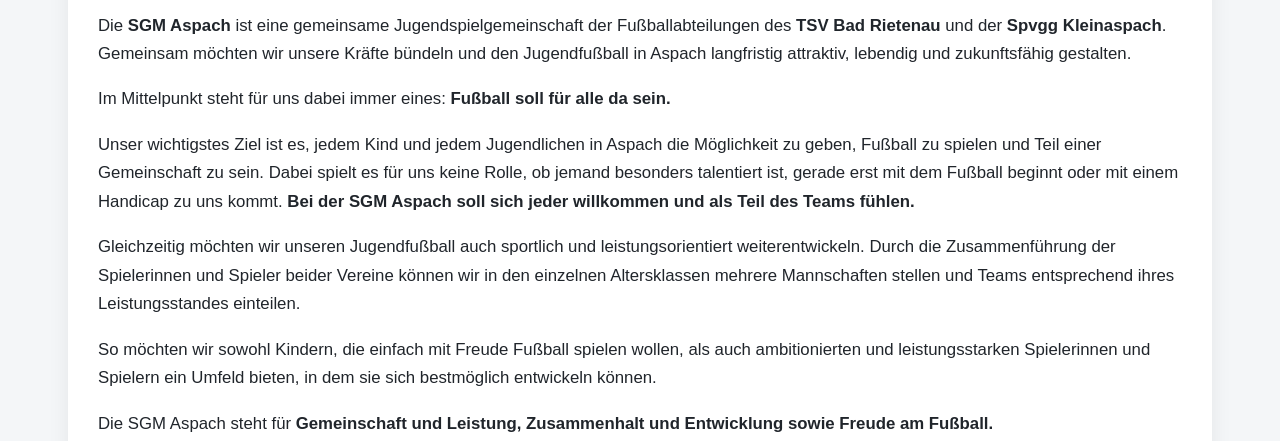
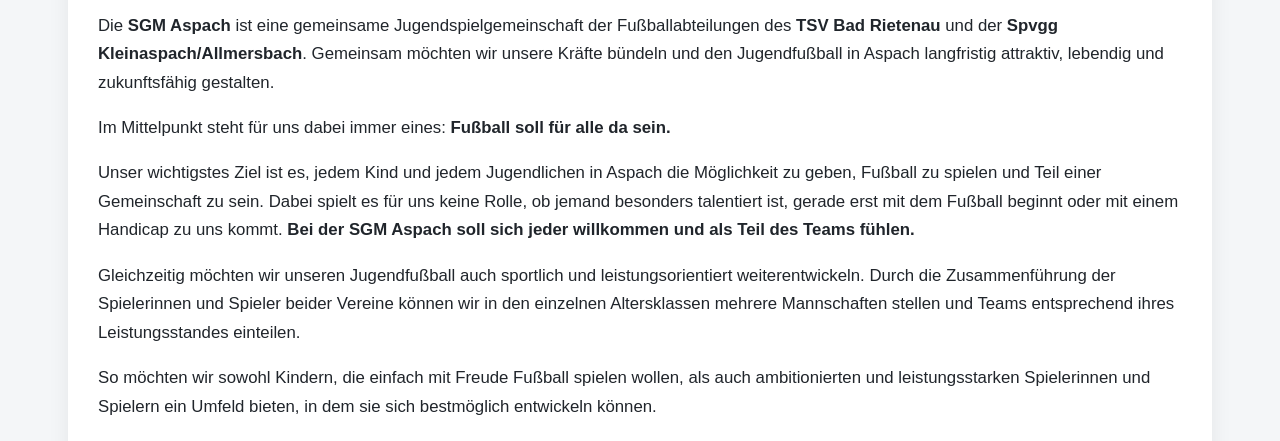
Before and after one commit to Klausschreiber2703/sgm-aspach, a plain HTML site: page index.html in a window 1280 px wide. Shown: the part 659-1100 px from the top of the page. Drawn offline with Linux system fonts and the light colour scheme.

Commit message:
Update index.html

```diff
--- a/index.html
+++ b/index.html
@@ -59,7 +59,7 @@
 <section id="sgm">
 <h2>Die Spielgemeinschaft</h2>
 <div class="intro">
-<p>Die <b>SGM Aspach</b> ist eine gemeinsame Jugendspielgemeinschaft der Fußballabteilungen des <b>TSV Bad Rietenau</b> und der <b>Spvgg Kleinaspach</b>. Gemeinsam möchten wir unsere Kräfte bündeln und den Jugendfußball in Aspach langfristig attraktiv, lebendig und zukunftsfähig gestalten.</p>
+<p>Die <b>SGM Aspach</b> ist eine gemeinsame Jugendspielgemeinschaft der Fußballabteilungen des <b>TSV Bad Rietenau</b> und der <b>Spvgg Kleinaspach/Allmersbach</b>. Gemeinsam möchten wir unsere Kräfte bündeln und den Jugendfußball in Aspach langfristig attraktiv, lebendig und zukunftsfähig gestalten.</p>
 <p>Im Mittelpunkt steht für uns dabei immer eines: <b>Fußball soll für alle da sein.</b></p>
 <p>Unser wichtigstes Ziel ist es, jedem Kind und jedem Jugendlichen in Aspach die Möglichkeit zu geben, Fußball zu spielen und Teil einer Gemeinschaft zu sein. Dabei spielt es für uns keine Rolle, ob jemand besonders talentiert ist, gerade erst mit dem Fußball beginnt oder mit einem Handicap zu uns kommt. <b>Bei der SGM Aspach soll sich jeder willkommen und als Teil des Teams fühlen.</b></p>
 <p>Gleichzeitig möchten wir unseren Jugendfußball auch sportlich und leistungsorientiert weiterentwickeln. Durch die Zusammenführung der Spielerinnen und Spieler beider Vereine können wir in den einzelnen Altersklassen mehrere Mannschaften stellen und Teams entsprechend ihres Leistungsstandes einteilen.</p>
```
